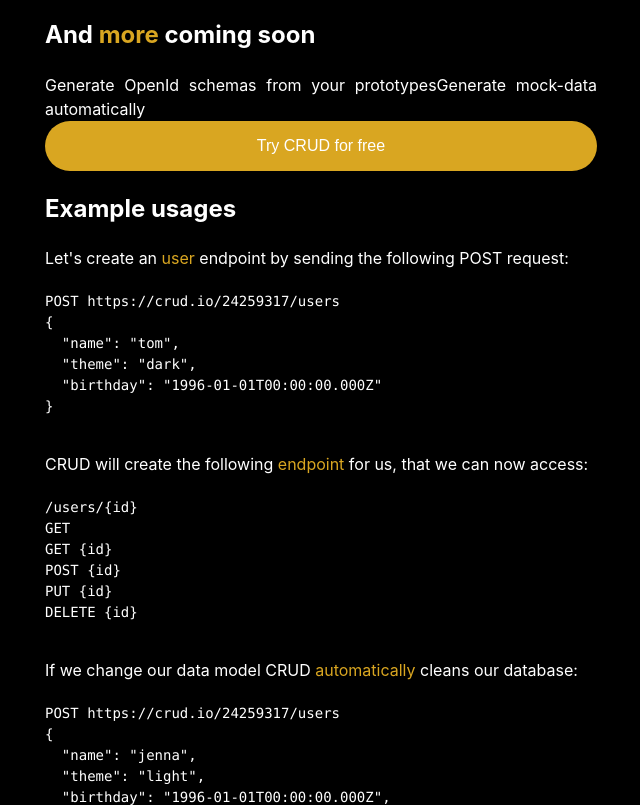
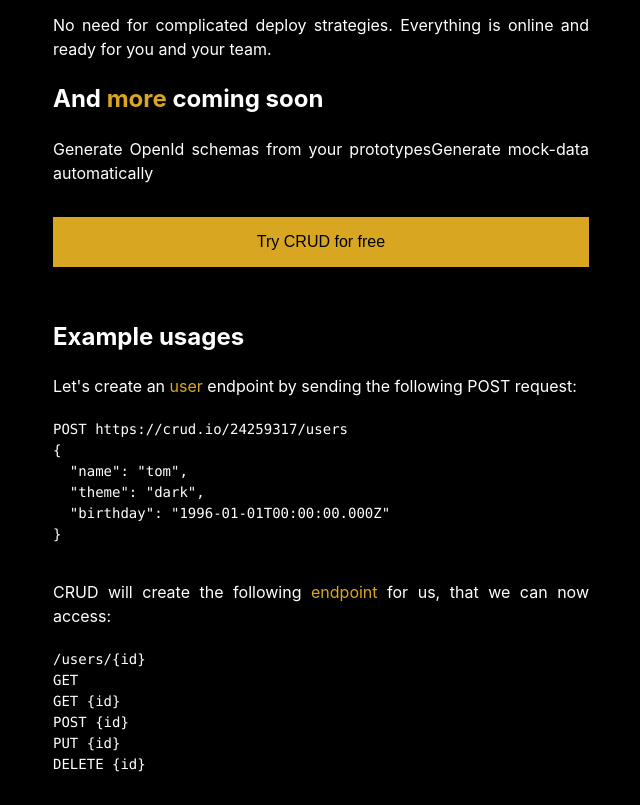
Before and after one commit to gedankenessen/crud-landing, a Gatsby site: page / in a window 1280 px wide. Shown: the part 845-1650 px from the top of the page, without its empty margins (319-959 px from the left). Built offline with nearby package versions, Linux system fonts and the light colour scheme; Gatsby itself is replaced by a stand-in of ours.

Commit message:
Improve spacing

```diff
--- a/src/components/Button/Button.css
+++ b/src/components/Button/Button.css
@@ -1,9 +1,8 @@
 @import '../base.css';
 
 button.button {
-  color: var(--color-primary);
+  color: var(--color-background);
   background-color: var(--color-highlight);
-  border-radius: var(--space-6);
   border-width: 0px;
   width: 100%;
 
--- a/src/components/Header/HeaderMobile.css
+++ b/src/components/Header/HeaderMobile.css
@@ -19,7 +19,7 @@
 .header-mobile-burger-logo {
   position: absolute;
   top: 22px;
-  left: 24px;
+  left: var(--space-5);
   z-index: 1001;
 }
 
@@ -31,7 +31,7 @@
 .header-mobile-burger-toggle {
   position: absolute;
   top: 36px;
-  right: 24px;
+  right: var(--space-5);
   width: 48px;
   height: 48px;
 
--- a/src/components/Layout/Layout.css
+++ b/src/components/Layout/Layout.css
@@ -3,8 +3,8 @@
 .layout-wrapper {
   width: 100vw;
   max-width: var(--max-width);
-  padding-left: var(--space-4);
-  padding-right: var(--space-4);
+  padding-left: var(--space-5);
+  padding-right: var(--space-5);
   margin: auto;
 }
 
--- a/src/components/index/Video/Video.css
+++ b/src/components/index/Video/Video.css
@@ -1,7 +1,7 @@
 @import '../../base.css';
 
 .video-container {
-  background-color: var(--color-secondary);
+  background-color: var(--color-highlight);
   width: 100%;
   height: 100%;
   min-width: 200px;
--- a/src/components/index/index.css
+++ b/src/components/index/index.css
@@ -1 +1,8 @@
 @import '../base.css';
+
+.landing-container {
+  display: flex;
+  flex-wrap: nowrap;
+  flex-direction: column;
+  grid-gap: var(--space-5);
+}
--- a/src/pages/index.jsx
+++ b/src/pages/index.jsx
@@ -9,6 +9,7 @@
 
 const Index = () => (
   <Layout>
+    <div className="landing-container">
       <h1>Build your backend from the <span className="highlight">frontend</span>.</h1>
       <Video />
       <div className="arguments-container">
@@ -107,6 +108,7 @@
         { text: 'On how we treat your data', link: '/privacy' },
         { text: 'Check out our blog', link: '/blog' },
       ]} />
+    </div>
   </Layout>
 )
 
```
Lines whose indentation alone changed are shown as unchanged.
